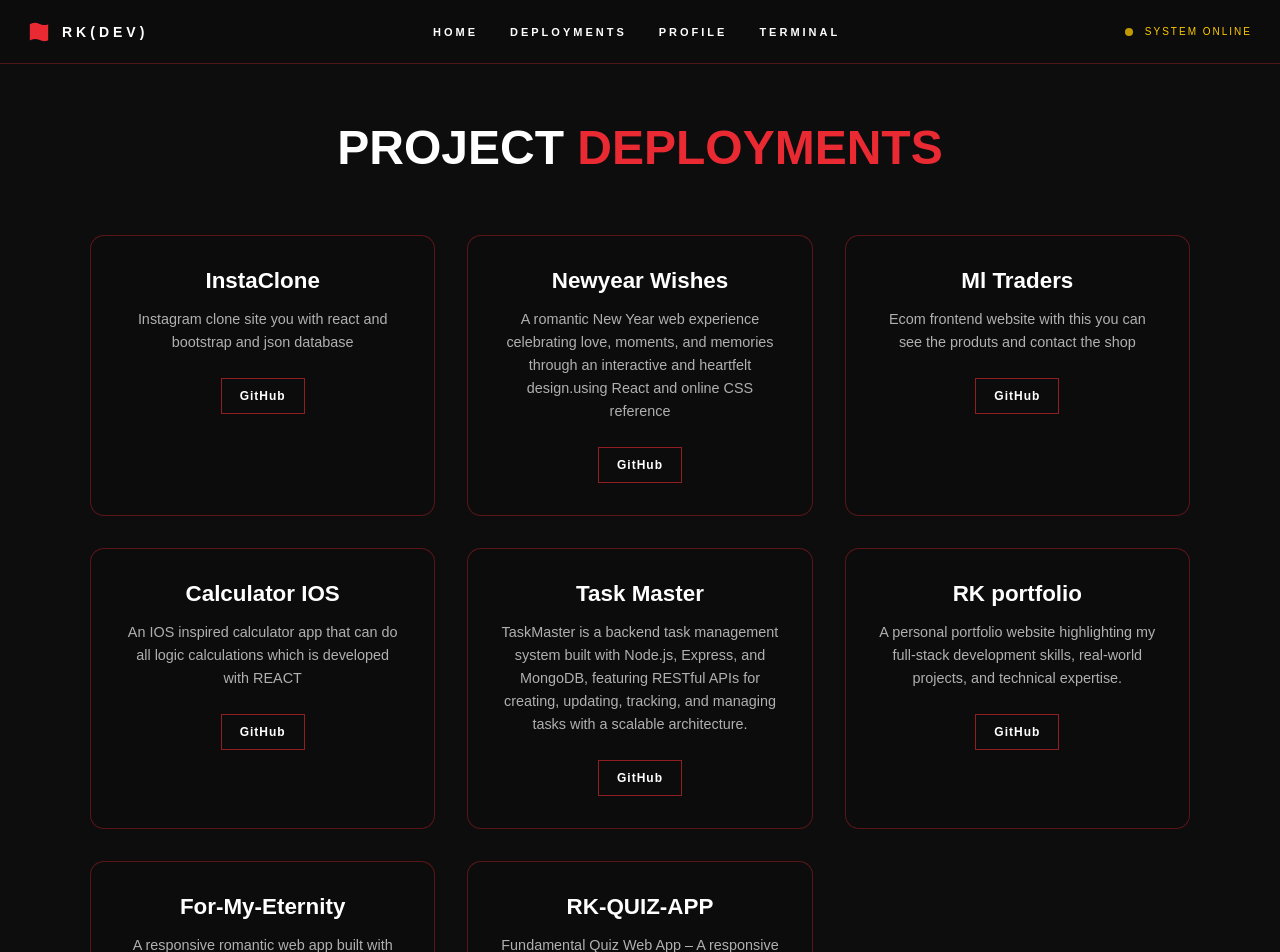
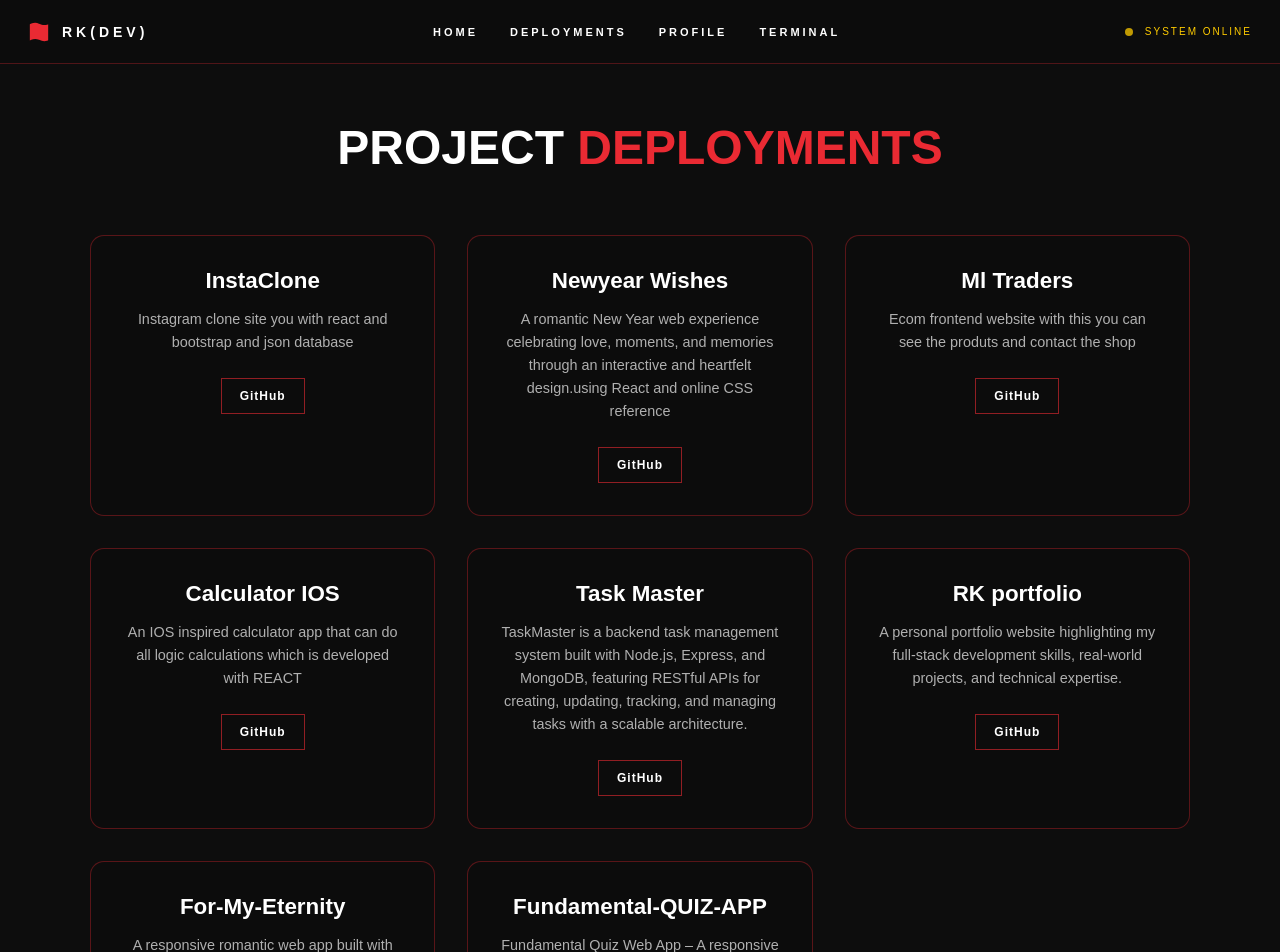
Before and after one commit to raajkumardevops/raaj-portfolio, a React (Vite) app: page /projects in a window 1280 px wide. Shown: the top 952 px of the page. Built offline with nearby package versions, Linux system fonts and the light colour scheme.

Commit message:
changed two project

```diff
--- a/src/data/projects.js
+++ b/src/data/projects.js
@@ -35,7 +35,7 @@ export const projects = [
     github: "https://github.com/raajkumardevops/for-my-eternity-portfolio",
   },
   {
-    title: "RK-QUIZ-APP",
+    title: "Fundamental-QUIZ-APP",
     description: "Fundamental Quiz Web App – A responsive quiz app built with HTML, CSS, Bootstrap, and Vanilla JavaScript, featuring difficulty levels, non-repeating questions, and localStorage-based score tracking.",
     github: "https://github.com/raajkumardevops/RK-quiz",
   }
```
